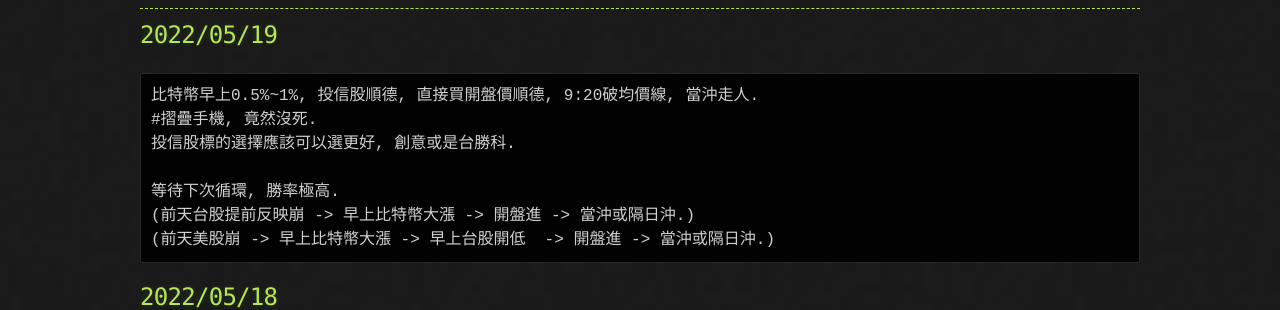
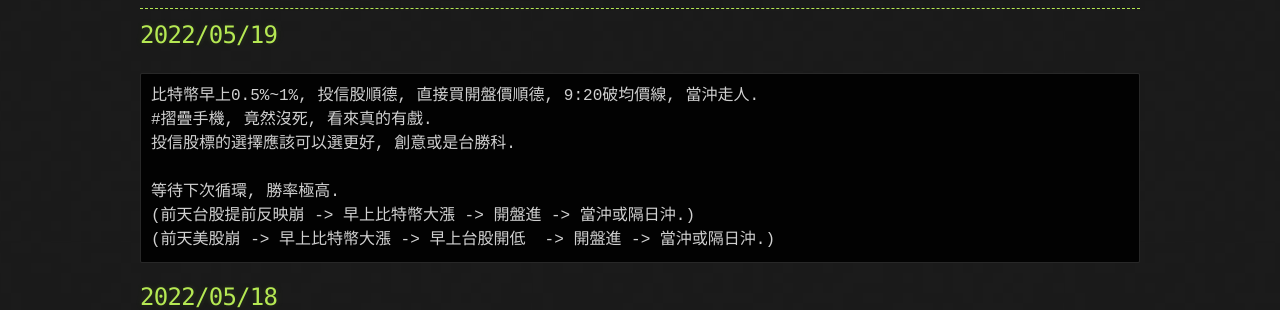
Before and after one commit to lepg5487/Stock_God, a Jekyll site: the page built from index.md, in a window 1280 px wide and 900 px high. Shown: the part 290-600 px from the top of the window. Built offline with Jekyll 4.4.1, drawn with Linux system fonts in a browser that asks for light colours; our own code applies the rules of GitHub Pages for plain Markdown files.

Commit message:
Update index.md

````diff
--- a/index.md
+++ b/index.md
@@ -9,7 +9,7 @@ layout: testlayouts
 ## 2022/05/19
 ```
 比特幣早上0.5%~1%, 投信股順德, 直接買開盤價順德, 9:20破均價線, 當沖走人.
-#摺疊手機, 竟然沒死.
+#摺疊手機, 竟然沒死, 看來真的有戲.
 投信股標的選擇應該可以選更好, 創意或是台勝科.
 
 等待下次循環, 勝率極高.
````
